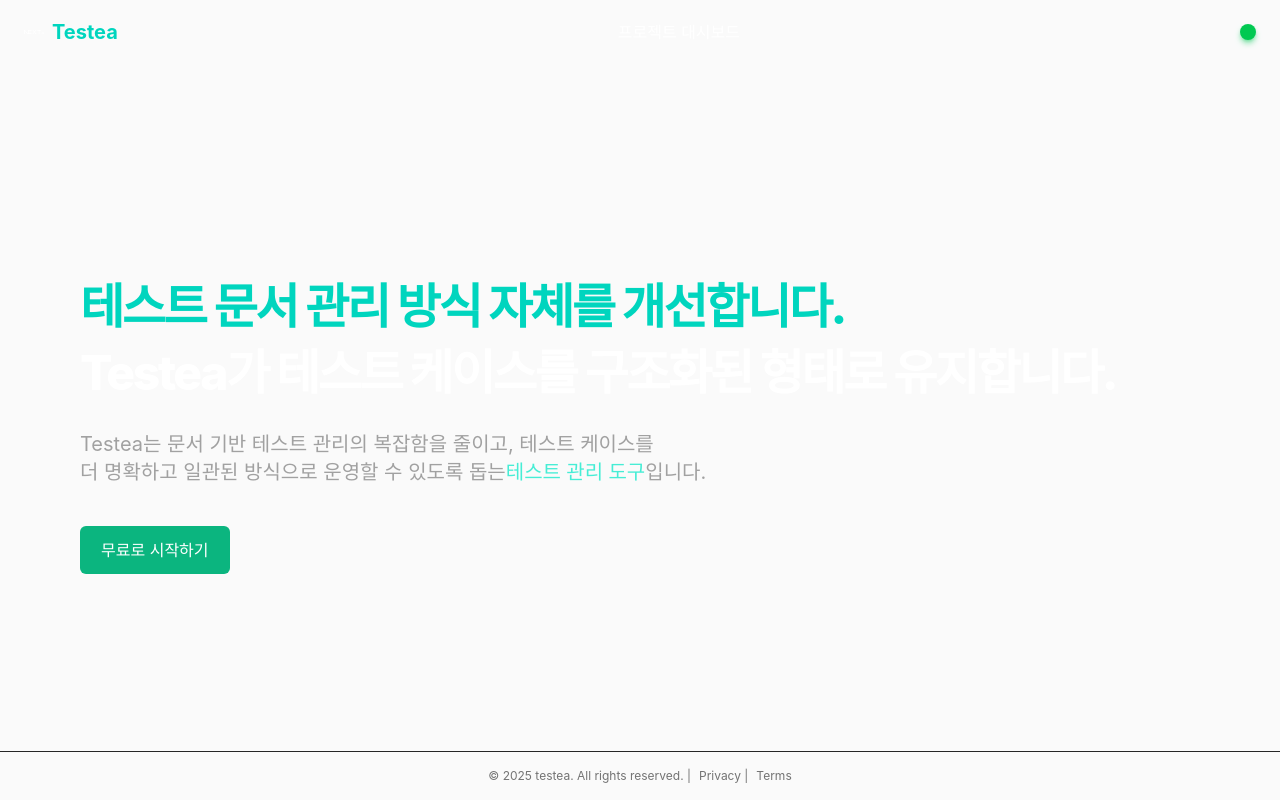
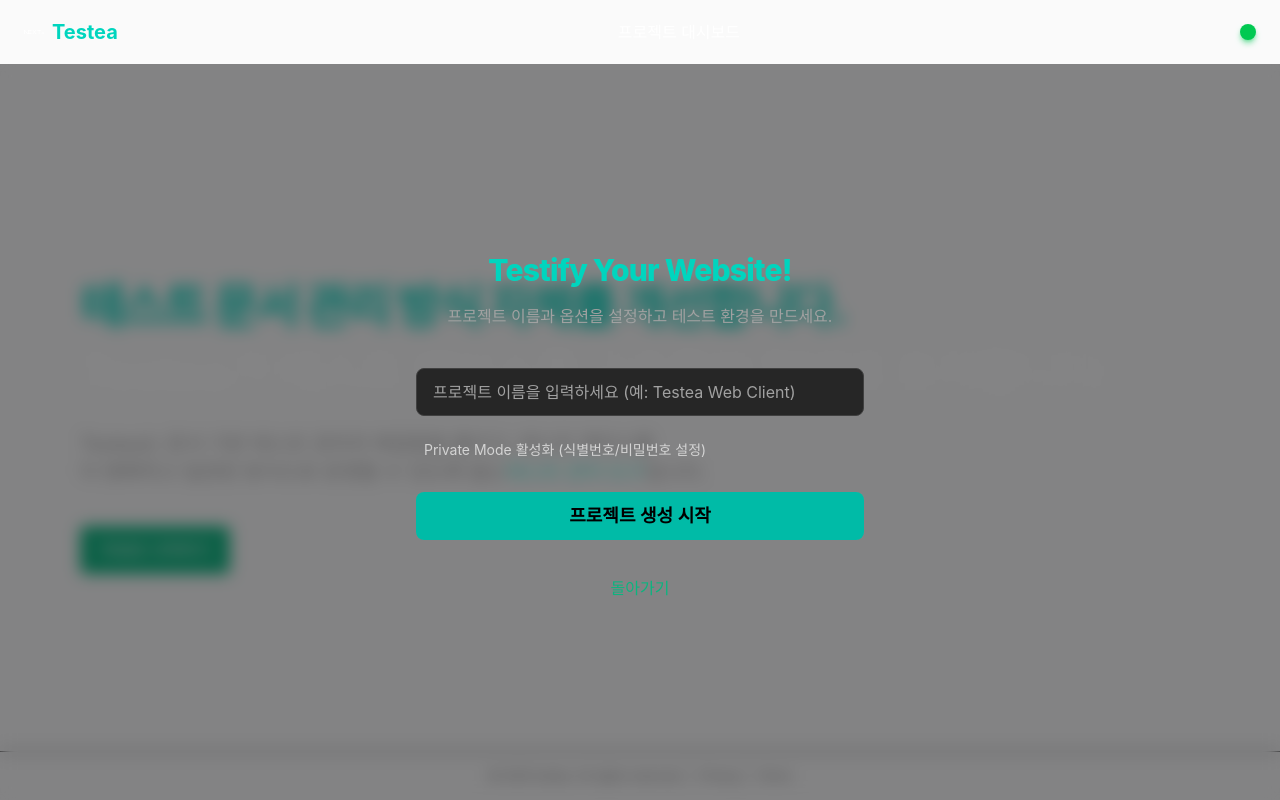
Before and after one commit to DataArts-Studio/web-mvp-front, a Next.js app: page / in a window 1280 px wide. Both pictures are taken after a click on the button "무료로 시작하기". Built offline with nearby package versions, Linux system fonts and the light colour scheme; no server answers; a web font is replaced by a local one.

Commit message:
feat: 프로젝트생성폼 모달화 및 이벤트 생성

```diff
--- a/src/features/projects-create/ui/project-create-form.tsx
+++ b/src/features/projects-create/ui/project-create-form.tsx
@@ -2,8 +2,13 @@
 import React from 'react';
 import { Checkbox } from '@/shared/lib/primitives';
 import type { CheckedState } from '@/shared/lib/primitives';
+import { DSButton } from '@/shared';
 
-export const ProjectCreateForm = () => {
+interface ProjectCreateFormProps {
+  onClick?: () => void;
+}
+
+export const ProjectCreateForm = ({onClick}: ProjectCreateFormProps) => {
   /* Private Mode 활성화 여부 - TODO: 추후 리팩토링 예정 */
   const [isPrivateMode, setIsPrivateMode] = React.useState(false);
   const handlePrivateModeChange = (checkedState: CheckedState) => {
@@ -16,7 +21,7 @@
 
   return (
     /* 입력 폼 (와이어프레임의 Enter your website's url 부분) */
-    <section id="create-project" className="mt-16 w-full max-w-2xl text-center">
+    <section id="create-project" className="fixed inset-0 z-50 flex items-center justify-center mt-16 w-full bg-bg-1/50 backdrop-blur-sm">
       <div className="mx-auto w-full max-w-lg p-8">
         {/* 입력 폼 타이틀 및 서브타이틀 */}
         <div className="mb-10 flex flex-col items-center gap-2 text-center">
@@ -80,6 +85,8 @@
           <button className="mt-4 h-12 w-full rounded-lg bg-teal-500 text-lg font-semibold text-black transition-colors hover:bg-teal-400">
             프로젝트 생성 시작
           </button>
+          {/* 모달 종료 버튼 */}
+        <DSButton onClick={onClick} variant='text' className="mt-2 mx-auto">돌아가기</DSButton>
         </div>
       </div>
     </section>
--- a/src/view/lending/lending.tsx
+++ b/src/view/lending/lending.tsx
@@ -1,27 +1,33 @@
 'use client';
 import React from 'react';
 
+import { ProjectCreateForm } from '@/features';
 import { Container, MainContainer } from '@/shared/lib/primitives';
+import { DSButton } from '@/shared/ui';
+import { LendingHeader } from '@/widgets';
 import { Footer } from '@/widgets/footer';
 import { GlobalHeader } from '@/widgets/global-header';
-import { LendingHeader } from '@/widgets';
-import { DSButton } from '@/shared/ui';
 
 export const LendingView = () => {
+  const [isOpened, setIsOpened] = React.useState(false);
+  const handleOpen = () => {
+    setIsOpened((prev) => !prev);
+    alert(`클릭: handleOpen실행 -> setIsOpened 실행 ${isOpened}`);
+  };
+
   return (
-    <Container className="flex min-h-screen items-center justify-center bg-zinc-50 font-sans text-text1 dark:bg-bg-1">
+    <Container className="text-text1 dark:bg-bg-1 flex min-h-screen items-center justify-center bg-zinc-50 font-sans">
       {/* Header */}
       <GlobalHeader />
       {/* Main Content */}
-      <MainContainer className="flex w-full flex-1 max-w-6xl flex-grow flex-col items-center justify-start px-4 pt-32 pb-20 text-center">
+      <MainContainer className="flex w-full max-w-6xl flex-1 flex-grow flex-col items-center justify-start px-4 pt-32 pb-20 text-center">
         {/* 메인 헤드라인 + 서브타이틀 / 슬로건 */}
-        <LendingHeader/>
+        <LendingHeader />
         {/* CTA Section */}
-        <section className='w-full mt-10 flex justify-start'>
-          <DSButton onClick={() => alert('클릭!')}>
-            무료로 시작하기
-          </DSButton>
+        <section className="mt-10 flex w-full justify-start">
+          <DSButton onClick={handleOpen}>무료로 시작하기</DSButton>
         </section>
+        {isOpened && <ProjectCreateForm onClick={handleOpen}/>}
       </MainContainer>
       <Footer />
     </Container>
```
